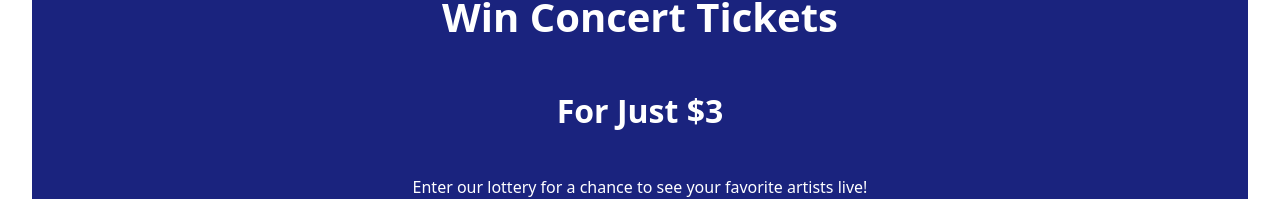
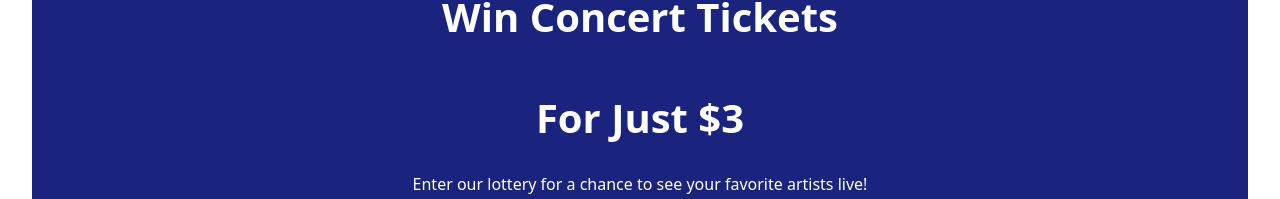
Before and after one commit to 0xBenj/LotTix, a React (Vite) app in the folder lottix-app/: page / in a window 1280 px wide. Shown: the part 126-325 px from the top of the page. Built offline with nearby package versions, Linux system fonts and the light colour scheme.

Commit message:
fix: header sizes

```diff
--- a/lottix-app/src/components/HeroBanner.tsx
+++ b/lottix-app/src/components/HeroBanner.tsx
@@ -6,8 +6,8 @@ interface HeroBannerProps {}
 const HeroBanner: React.FC<HeroBannerProps> = () => {
   return (
     <HeroBannerContainer>
-      <MainHeading>Win Concert Tickets</MainHeading>
-      <SubHeading>For Just $3</SubHeading>
+      <Heading>Win Concert Tickets</Heading>
+      <Heading>For Just $3</Heading>
       <Description>Enter our lottery for a chance to see your favorite artists live!</Description>
       <SearchButton>Search Events</SearchButton>
     </HeroBannerContainer>
@@ -27,16 +27,10 @@ const HeroBannerContainer = styled.div`
   color: white;
 `;
 
-const MainHeading = styled.h2`
+const Heading = styled.h2`
   font-size: 2.5rem;
   font-weight: bold;
   margin-bottom: 0.5rem;
-`;
-
-const SubHeading = styled.h3`
-  font-size: 2rem;
-  font-weight: bold;
-  margin-bottom: 1.5rem;
 `;
 
 const Description = styled.p`
```
